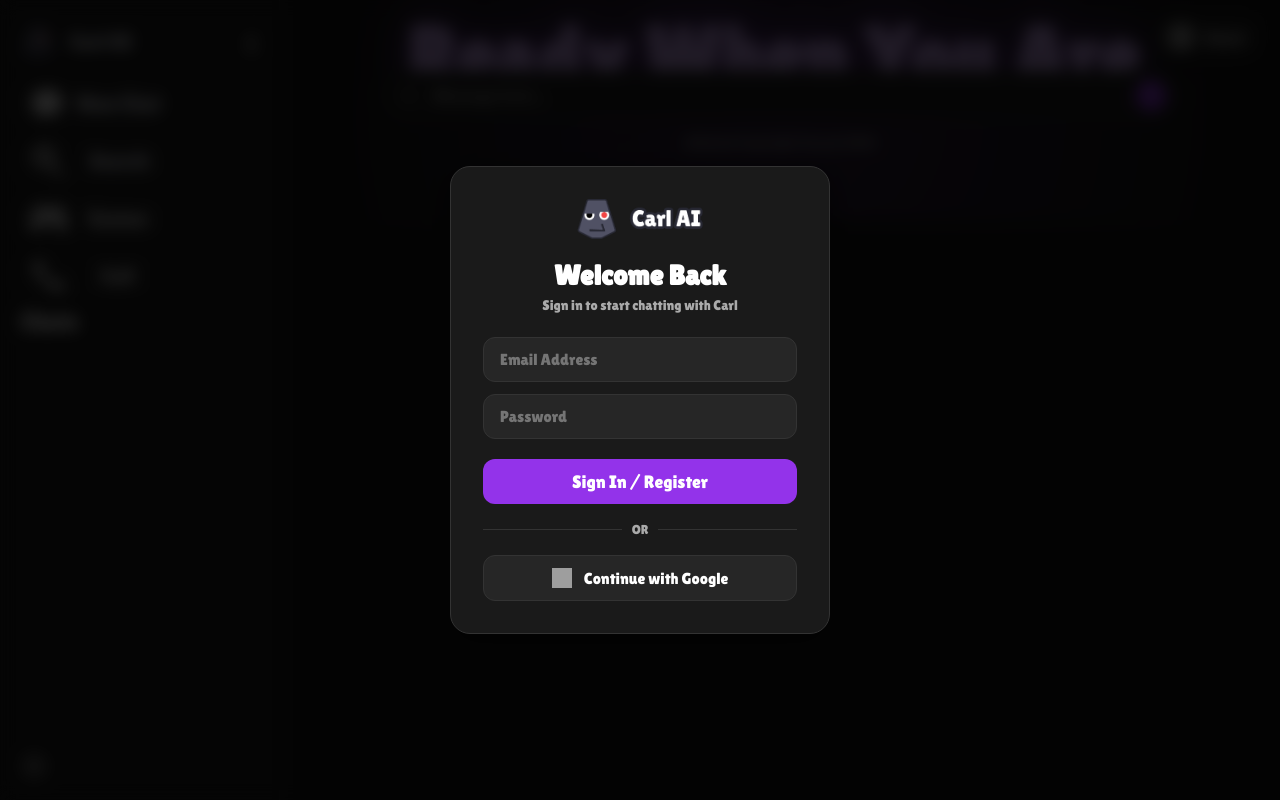
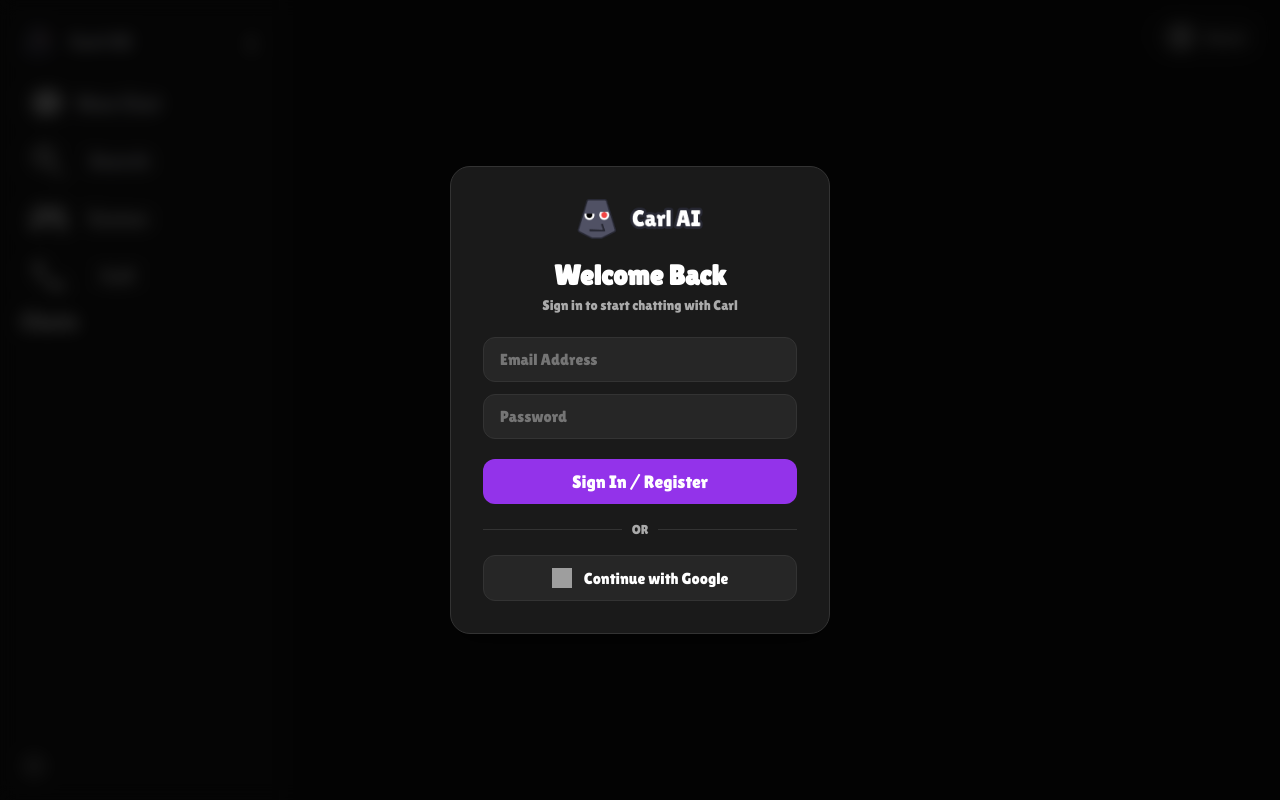
Before and after one commit to ThatOneDudeYT/CarlAIApp, a Flask app: page / in a window 1280 px wide. Run offline with Flask 3, Linux system fonts and the light colour scheme; some libraries are stand-ins or nearby versions; grey boxes are pictures that could not be loaded.

Commit message:
startup screen v4

```diff
--- a/static/style.css
+++ b/static/style.css
@@ -63,76 +63,6 @@ body {
     align-items: center;
     height: 100dvh;
     overflow: hidden;
-}
-
-/* --- MASSIVE GLOWING BACKGROUND EFFECT --- */
-#view-chat::before {
-    content: "";
-    position: absolute;
-    top: 50%;
-    left: 50%;
-    width: 100vw;
-    max-width: 1200px;
-    height: 100vh;
-    max-height: 1200px;
-    background: radial-gradient(circle, rgba(168, 85, 247, 0.18) 0%, transparent 60%);
-    transform: translate(-50%, -50%);
-    z-index: 1;
-    opacity: 0;
-    transition: opacity 0.6s ease;
-    pointer-events: none;
-}
-
-#view-chat.startup-active::before {
-    opacity: 1;
-}
-
-/* --- START-UP SCREEN TEXT & POSITIONING --- */
-.startup-screen {
-    position: absolute;
-    top: 50%;
-    left: 50%;
-    transform: translate(-50%, -100px); /* Hangs just above the centered input bar */
-    display: flex;
-    flex-direction: column;
-    align-items: center;
-    justify-content: center;
-    width: 90%;
-    max-width: 700px;
-    z-index: 5;
-    pointer-events: none;
-    transition: opacity 0.4s ease, transform 0.6s cubic-bezier(0.25, 1, 0.3, 1);
-}
-
-.startup-screen.hidden {
-    opacity: 0;
-    transform: translate(-50%, -130px); /* floats up while fading out */
-    pointer-events: none;
-}
-
-#startup-title {
-    font-size: 72px;
-    color: #d8b4fe;
-    text-align: center;
-    letter-spacing: 1px;
-    text-shadow: 0 0 40px rgba(168, 85, 247, 0.6);
-    white-space: nowrap;
-}
-
-.typing-cursor {
-    display: inline-block;
-    width: 6px;
-    height: 0.85em;
-    background-color: #9333ea;
-    margin-left: 8px;
-    animation: blink 0.8s step-end infinite;
-    vertical-align: middle;
-    border-radius: 2px;
-}
-
-@keyframes blink {
-    0%, 100% { opacity: 1; }
-    50% { opacity: 0; }
 }
 
 /* --- TOP RIGHT PROFILE BAR --- */
@@ -578,34 +508,90 @@ input:checked + .slider:before { transform: translateX(28px); }
 
 h1 { font-size: 48px; letter-spacing: 1px; }
 
-/* --- FIXED CHAT VIEW & LOG SCROLLING --- */
+/* ========================================================================= */
+/* --- FIXED CHAT VIEW (Sliding Flexbox Architecture) --- */
+/* ========================================================================= */
 #view-chat {
-    padding: 0; /* Removing normal padding because of absolute positioning map */
+    display: flex;
+    flex-direction: column;
+    padding: 0; /* Remove padding to let flexbox use the absolute screen edges */
+    height: 100%;
+    position: relative;
     overflow: hidden;
-    position: relative;
 }
 
+/* Massive Glowing Background Effect */
+.glow-bg {
+    position: absolute;
+    top: 50%;
+    left: 50%;
+    width: 100vw;
+    max-width: 1200px;
+    height: 100vh;
+    max-height: 1200px;
+    background: radial-gradient(circle, rgba(168, 85, 247, 0.18) 0%, transparent 60%);
+    transform: translate(-50%, -50%);
+    z-index: 1;
+    opacity: 0;
+    transition: opacity 0.6s ease;
+    pointer-events: none;
+}
+#view-chat.startup-active .glow-bg {
+    opacity: 1;
+}
+
+/* Start-Up Screen Title (Centered over the sliding bar) */
+.startup-screen {
+    position: absolute;
+    bottom: calc(50vh - 25px); /* Pinpoints the text directly above the centered input bar */
+    left: 50%;
+    transform: translateX(-50%);
+    z-index: 5;
+    transition: opacity 0.4s ease, transform 0.6s cubic-bezier(0.25, 1, 0.3, 1);
+    pointer-events: none;
+}
+.startup-screen.hidden {
+    opacity: 0;
+    transform: translate(-50%, -35px); /* Softly slides up while fading out */
+}
+
+#startup-title {
+    font-size: 72px;
+    color: #d8b4fe;
+    text-align: center;
+    letter-spacing: 1px;
+    text-shadow: 0 0 40px rgba(168, 85, 247, 0.6);
+    white-space: nowrap;
+    margin: 0;
+}
+
+.typing-cursor {
+    display: inline-block;
+    width: 6px;
+    height: 0.85em;
+    background-color: #9333ea;
+    margin-left: 8px;
+    animation: blink 0.8s step-end infinite;
+    vertical-align: middle;
+    border-radius: 2px;
+}
+@keyframes blink {
+    0%, 100% { opacity: 1; }
+    50% { opacity: 0; }
+}
+
+/* Chat Log Area */
 .chat-log {
-    flex-grow: 1;
-    height: 100%;
-    min-height: 0;
+    flex-grow: 1; /* Pushes the input wrapper entirely down */
     overflow-y: auto;
+    padding: 80px 20px 20px 20px; /* Top padding keeps text off absolute top */
     display: flex;
     flex-direction: column;
     gap: 12px;
-    padding-top: 20px;
-    padding-bottom: 120px; /* Big bottom padding protects messages from resting under the absolute input bar */
-    padding-left: 20px;
-    padding-right: 20px;
-    max-width: 800px;
-    width: 100%;
-    margin: 0 auto;
     z-index: 6;
     opacity: 1;
-    transition: opacity 0.4s ease 0.2s; /* Delayed fade in so it doesn't pop in abruptly */
+    transition: opacity 0.4s ease 0.2s; /* Delayed fade in */
 }
-
-/* Hide chat bubbles while startup text is glowing */
 #view-chat.startup-active .chat-log {
     opacity: 0;
     pointer-events: none;
@@ -622,27 +608,26 @@ h1 { font-size: 48px; letter-spacing: 1px; }
 .chat-bubble.carl { color: var(--text-main); align-self: flex-start; white-space: pre-wrap; }
 .chat-image { max-width: 100%; border-radius: 8px; margin-top: 8px; display: block; }
 
-/* --- ABSOLUTE SLIDING INPUT WRAPPER --- */
+/* The Sliding Input Box */
 .input-wrapper {
-    position: absolute;
-    bottom: 10px; /* Default rest position */
-    left: 50%;
-    transform: translateX(-50%);
-    width: calc(100% - 40px);
-    max-width: 800px; /* Aligns visually with the log container */
-    display: flex;
-    flex-direction: column;
-    align-items: center;
+    margin-top: auto; /* THIS guarantees it rests perfectly at the very bottom edge! */
+    width: 100%;
+    max-width: 800px;
+    align-self: center; /* Centers horizontally safely */
+    padding: 0 20px 10px 20px; /* Small bottom cushion */
+    position: relative;
     z-index: 10;
-    transition: bottom 0.6s cubic-bezier(0.25, 1, 0.3, 1), transform 0.6s cubic-bezier(0.25, 1, 0.3, 1);
+    transform: translateY(0); /* Final resting state */
+    transition: transform 0.6s cubic-bezier(0.25, 1, 0.3, 1);
 }
 
-/* Slide it directly up to the center! */
+/* Lifts it into the middle precisely based on viewport height */
 #view-chat.startup-active .input-wrapper {
-    bottom: 50%;
-    transform: translate(-50%, 50%);
+    transform: translateY(calc(-50vh + 80px));
 }
 
+
+/* --- INPUT CONTAINER & DRAG DROP --- */
 .drag-drop-overlay {
     position: absolute;
     top: 0; left: 0; width: 100%; height: 100%;
@@ -665,7 +650,6 @@ h1 { font-size: 48px; letter-spacing: 1px; }
 
 .image-preview-box {
     align-self: flex-start;
-    margin-left: max(16px, calc(50% - 390px));
     margin-bottom: 12px;
     position: relative;
     display: none;
@@ -698,7 +682,7 @@ h1 { font-size: 48px; letter-spacing: 1px; }
 .input-container {
     background-color: var(--bg-input); border-radius: 30px; display: flex;
     align-items: center; padding: 8px 12px 8px 16px; margin-bottom: 8px;
-    border: 1px solid var(--border-color); width: 100%; max-width: 800px;
+    border: 1px solid var(--border-color); width: 100%;
     position: relative; z-index: 21;
 }
 
@@ -871,8 +855,7 @@ h1 { font-size: 48px; letter-spacing: 1px; }
     .desktop-sidebar.collapsed .sidebar-footer { justify-content: center; }
 
     /* Desktop View overrides */
-    .input-wrapper { width: calc(100% - 40px); max-width: 800px; left: 50%; transform: translateX(-50%); }
-    .chat-log { max-width: 800px; margin: 0 auto; width: 100%; }
+    #startup-title { font-size: 80px; }
 
     .games-scroll-box { max-width: 100%; width: 100%; padding: 10px 30px; margin: 15px 0; }
     .games-grid {
@@ -892,6 +875,4 @@ h1 { font-size: 48px; letter-spacing: 1px; }
     #view-call { justify-content: center; padding-bottom: 40px; }
     .call-controls { margin-top: 60px; }
     .settings-row.vertical-on-mobile { flex-direction: row; align-items: center; }
-
-    #startup-title { font-size: 80px; }
 }
```
